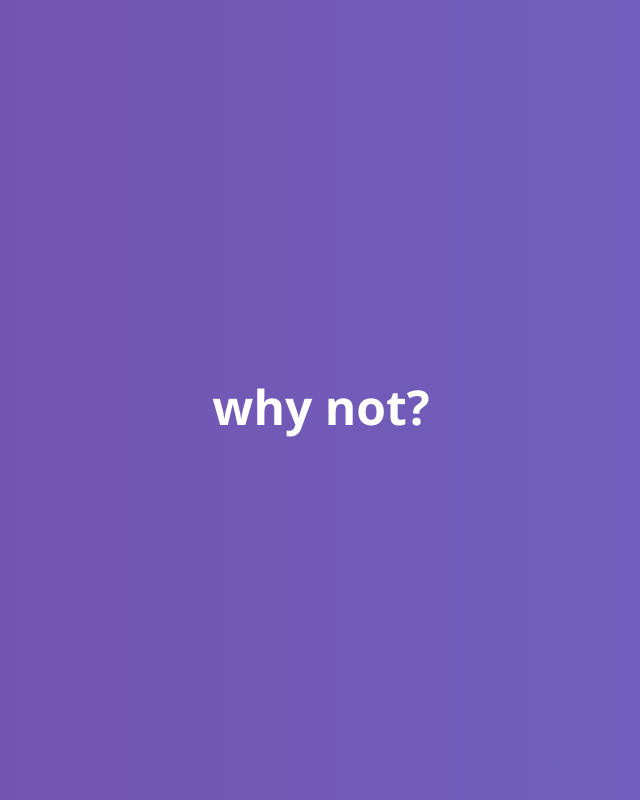
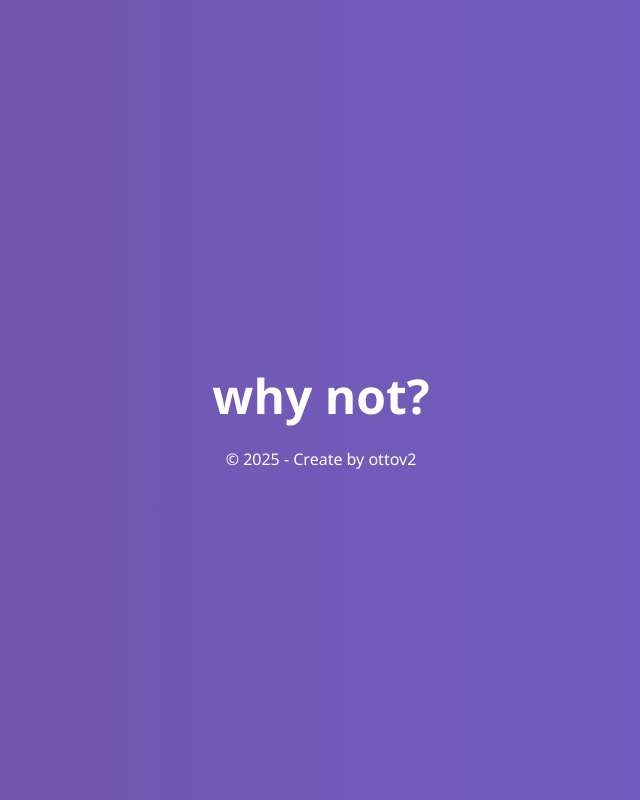
Before and after one commit to ottov5/other-web-idk, a plain HTML site: page index.html in a window 1280 px wide. Shown: the whole page, without its empty margins (319-959 px from the left). Drawn offline with Linux system fonts and the light colour scheme.

Commit message:
index.html

```diff
--- a/index.html
+++ b/index.html
@@ -11,5 +11,9 @@
     <div class="container">
         <h1 class="fade-in">why not?</h1>
     <script src="script.js"></script>
+
+    <footer class="footer">
+        © 2025 - Create by ottov2
+    </footer>
 </body>
 </html>
```
